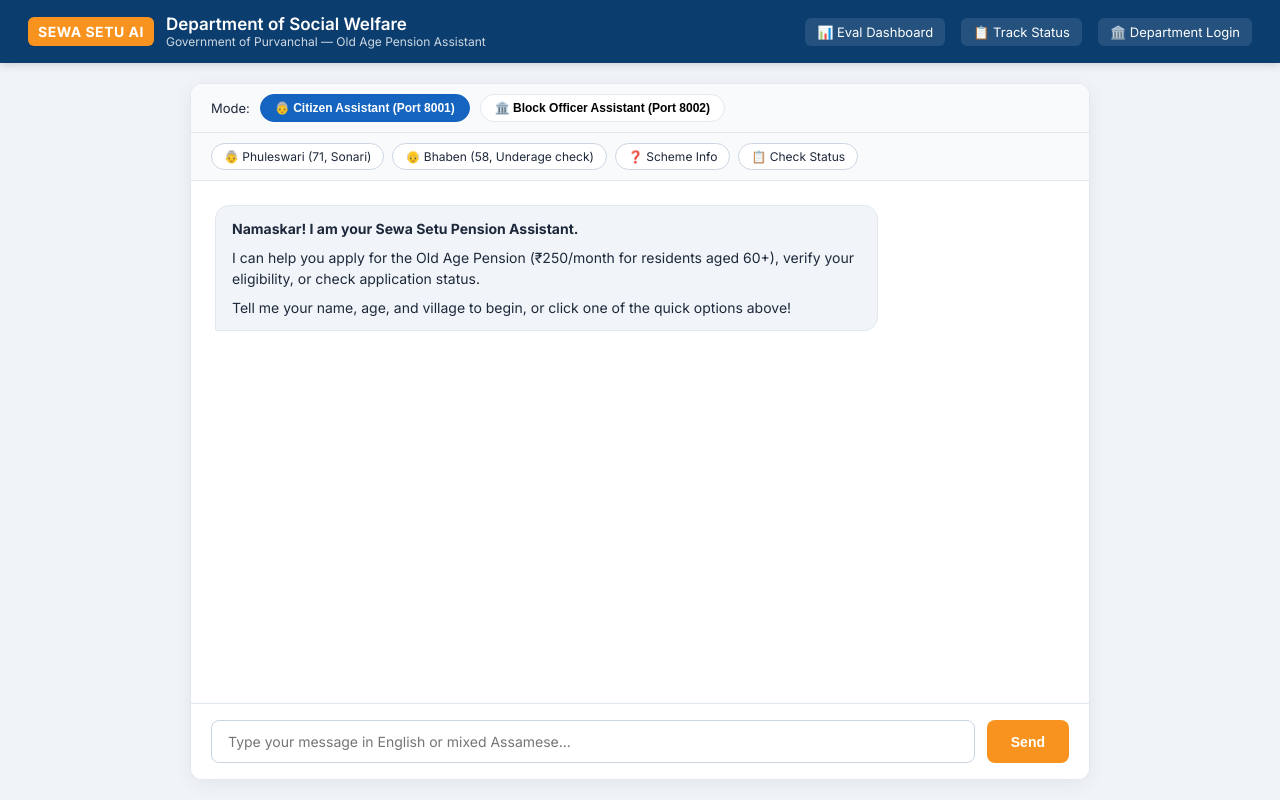
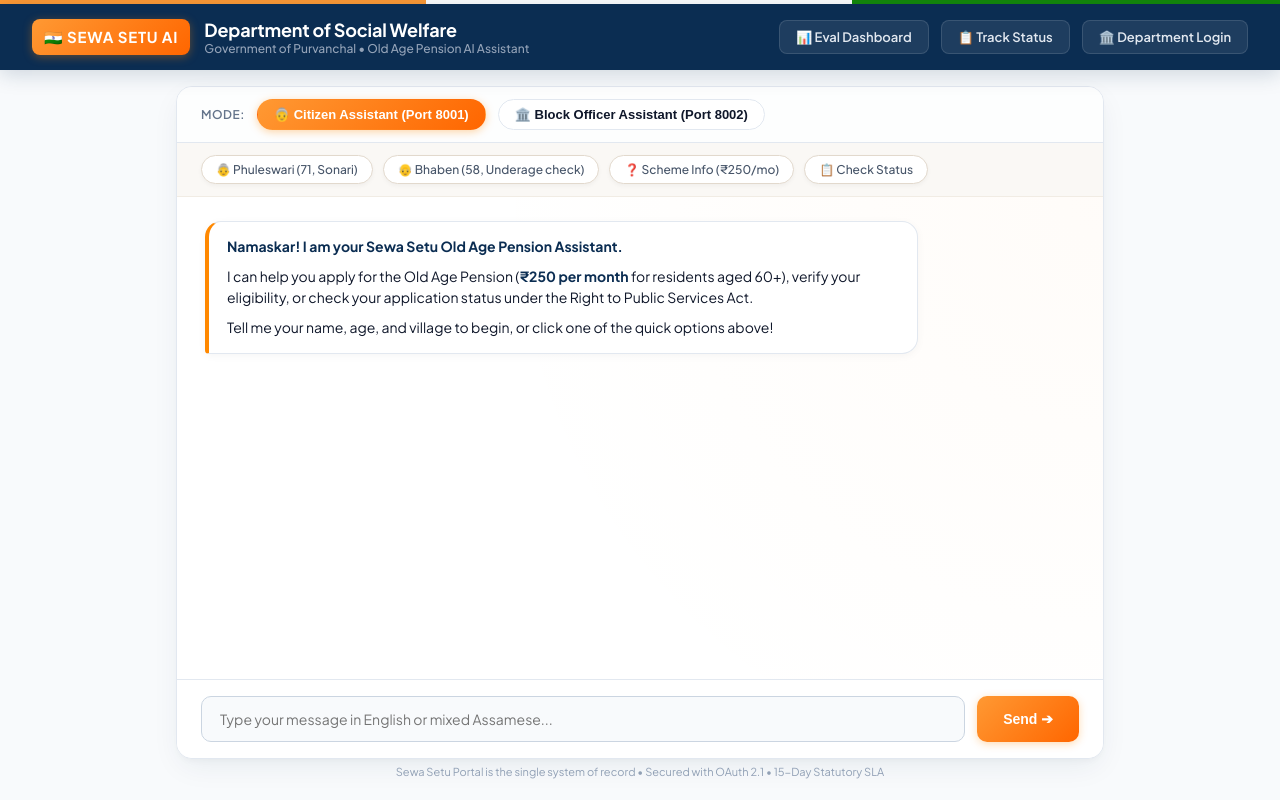
Before and after one commit to mayankrajput5455/Sewasetu, a Flask app: page /assistant in a window 1280 px wide. Run offline with Flask 2, Linux system fonts and the light colour scheme; some libraries are stand-ins or nearby versions.

Commit message:
style: Enhance UI across portal, assistant, and eval-dashboard with saffron palette and tricolor accents

```diff
--- a/app/templates/assistant.html
+++ b/app/templates/assistant.html
@@ -5,139 +5,202 @@
 <meta name="viewport" content="width=device-width, initial-scale=1">
 <title>Sewa Setu AI Assistant — Citizen & Officer</title>
 <link rel="preconnect" href="https://fonts.googleapis.com">
-<link href="https://fonts.googleapis.com/css2?family=Inter:wght@400;500;600;700&family=JetBrains+Mono:wght@400;500&display=swap" rel="stylesheet">
+<link href="https://fonts.googleapis.com/css2?family=Plus+Jakarta+Sans:wght@400;500;600;700&family=JetBrains+Mono:wght@400;500&display=swap" rel="stylesheet">
 <style>
   :root {
-    --primary: #0b3d6e;
-    --primary-light: #1565c0;
-    --accent: #f7931e;
-    --accent-hover: #e08215;
-    --bg-main: #f0f4f8;
+    --primary: #0b2d52;
+    --primary-light: #154c79;
+    --saffron: #ff8800;
+    --saffron-dark: #e65100;
+    --saffron-light: #fff3e0;
+    --saffron-gradient: linear-gradient(135deg, #ff9933 0%, #ff6600 100%);
+    --bg-main: #f8fafc;
     --chat-bg: #ffffff;
-    --user-bubble: #1565c0;
-    --assistant-bubble: #f1f5f9;
-    --text-dark: #1e293b;
+    --user-bubble: linear-gradient(135deg, #0b3d6e 0%, #1565c0 100%);
+    --assistant-bubble: #ffffff;
+    --text-dark: #0f172a;
     --text-muted: #64748b;
     --border: #e2e8f0;
+    --shadow-sm: 0 2px 4px rgba(0,0,0,0.04);
+    --shadow-md: 0 10px 30px -5px rgba(11, 45, 82, 0.08), 0 4px 6px -2px rgba(0,0,0,0.03);
   }
   * { box-sizing: border-box; margin: 0; padding: 0; }
   body {
-    font-family: 'Inter', system-ui, sans-serif;
+    font-family: 'Plus Jakarta Sans', system-ui, sans-serif;
     background: var(--bg-main);
     color: var(--text-dark);
     height: 100vh;
     display: flex;
     flex-direction: column;
+    overflow: hidden;
+  }
+  /* Top Indian National Saffron Ribbon */
+  .tricolor-ribbon {
+    height: 4px;
+    background: linear-gradient(90deg, #FF9933 0%, #FF9933 33.3%, #ffffff 33.3%, #ffffff 66.6%, #138808 66.6%, #138808 100%);
+    width: 100%;
   }
   header {
     background: var(--primary);
     color: white;
-    padding: 14px 28px;
+    padding: 14px 32px;
     display: flex;
     align-items: center;
     justify-content: space-between;
-    box-shadow: 0 2px 8px rgba(0,0,0,0.15);
+    box-shadow: 0 4px 20px rgba(11, 45, 82, 0.18);
+    position: relative;
+    z-index: 10;
   }
   .brand {
     display: flex;
     align-items: center;
-    gap: 12px;
+    gap: 14px;
   }
-  .brand-badge {
-    background: var(--accent);
+  .brand-logo-emblem {
+    background: var(--saffron-gradient);
     color: white;
-    font-weight: 700;
-    font-size: 14px;
-    padding: 6px 10px;
-    border-radius: 6px;
-    letter-spacing: 0.5px;
+    font-weight: 800;
+    font-size: 15px;
+    padding: 8px 12px;
+    border-radius: 8px;
+    letter-spacing: 0.8px;
+    box-shadow: 0 2px 10px rgba(255, 136, 0, 0.35);
+    display: flex;
+    align-items: center;
+    gap: 6px;
   }
-  .brand-text h1 { font-size: 17px; font-weight: 600; }
-  .brand-text p { font-size: 12px; opacity: 0.8; }
-  .nav-links { display: flex; gap: 16px; align-items: center; }
+  .brand-text h1 { font-size: 18px; font-weight: 700; letter-spacing: -0.2px; }
+  .brand-text p { font-size: 12px; color: #94a3b8; font-weight: 500; }
+  .nav-links { display: flex; gap: 12px; align-items: center; }
   .nav-links a {
-    color: white;
+    color: #e2e8f0;
     text-decoration: none;
     font-size: 13px;
-    padding: 6px 12px;
-    border-radius: 6px;
-    background: rgba(255,255,255,0.1);
-    transition: all 0.2s;
+    font-weight: 600;
+    padding: 8px 16px;
+    border-radius: 8px;
+    background: rgba(255,255,255,0.08);
+    border: 1px solid rgba(255,255,255,0.12);
+    transition: all 0.2s cubic-bezier(0.4, 0, 0.2, 1);
   }
-  .nav-links a:hover { background: rgba(255,255,255,0.25); }
+  .nav-links a:hover {
+    background: var(--saffron-gradient);
+    color: white;
+    border-color: transparent;
+    transform: translateY(-1px);
+    box-shadow: 0 4px 12px rgba(255, 136, 0, 0.3);
+  }
+  .chat-wrapper {
+    flex: 1;
+    max-width: 960px;
+    width: 100%;
+    margin: 16px auto;
+    padding: 0 16px;
+    display: flex;
+    flex-direction: column;
+    height: calc(100vh - 100px);
+  }
   .chat-container {
     flex: 1;
-    max-width: 900px;
-    width: 100%;
-    margin: 20px auto;
     background: var(--chat-bg);
-    border-radius: 12px;
-    box-shadow: 0 4px 20px rgba(0,0,0,0.06);
+    border-radius: 16px;
+    box-shadow: var(--shadow-md);
     display: flex;
     flex-direction: column;
     overflow: hidden;
     border: 1px solid var(--border);
+    position: relative;
   }
   .mode-switch {
-    background: #f8fafc;
+    background: #fdfefe;
     border-bottom: 1px solid var(--border);
-    padding: 10px 20px;
+    padding: 12px 24px;
     display: flex;
-    gap: 10px;
+    gap: 12px;
     align-items: center;
     font-size: 13px;
   }
+  .mode-label {
+    font-weight: 600;
+    color: var(--text-muted);
+    font-size: 12px;
+    text-transform: uppercase;
+    letter-spacing: 0.5px;
+  }
   .mode-btn {
-    padding: 6px 14px;
-    border-radius: 20px;
+    padding: 7px 16px;
+    border-radius: 30px;
     border: 1px solid var(--border);
     background: white;
-    font-size: 12px;
+    font-size: 13px;
     font-weight: 600;
     cursor: pointer;
-    transition: all 0.2s;
+    color: var(--text-dark);
+    transition: all 0.2s cubic-bezier(0.4, 0, 0.2, 1);
+    display: flex;
+    align-items: center;
+    gap: 6px;
+  }
+  .mode-btn:hover {
+    border-color: var(--saffron);
+    color: var(--saffron-dark);
   }
   .mode-btn.active {
-    background: var(--primary-light);
+    background: var(--saffron-gradient);
     color: white;
-    border-color: var(--primary-light);
+    border-color: transparent;
+    box-shadow: 0 2px 8px rgba(255, 136, 0, 0.35);
   }
   .quick-chips {
-    padding: 10px 20px;
-    background: #f8fafc;
-    border-bottom: 1px solid var(--border);
+    padding: 12px 24px;
+    background: #faf8f5;
+    border-bottom: 1px solid #f1ece4;
     display: flex;
-    gap: 8px;
+    gap: 10px;
     overflow-x: auto;
     white-space: nowrap;
+    scrollbar-width: thin;
   }
   .chip {
-    padding: 5px 12px;
+    padding: 6px 14px;
     background: white;
-    border: 1px solid #cbd5e1;
-    border-radius: 16px;
+    border: 1px solid #e2d9cd;
+    border-radius: 20px;
     font-size: 12px;
-    color: var(--text-dark);
+    font-weight: 500;
+    color: #475569;
     cursor: pointer;
-    transition: all 0.15s;
+    transition: all 0.2s;
+    display: flex;
+    align-items: center;
+    gap: 6px;
+    box-shadow: var(--shadow-sm);
   }
   .chip:hover {
-    border-color: var(--accent);
-    color: var(--accent);
+    border-color: var(--saffron);
+    color: var(--saffron-dark);
+    background: var(--saffron-light);
     transform: translateY(-1px);
+    box-shadow: 0 3px 8px rgba(255, 136, 0, 0.15);
   }
   .messages-area {
     flex: 1;
-    padding: 24px;
+    padding: 24px 28px;
     overflow-y: auto;
     display: flex;
     flex-direction: column;
-    gap: 16px;
+    gap: 20px;
+    background: radial-gradient(circle at top right, rgba(255, 153, 51, 0.03) 0%, transparent 60%);
   }
   .message {
     display: flex;
     flex-direction: column;
-    max-width: 78%;
+    max-width: 82%;
+    animation: fadeIn 0.25s ease-out;
+  }
+  @keyframes fadeIn {
+    from { opacity: 0; transform: translateY(6px); }
+    to { opacity: 1; transform: translateY(0); }
   }
   .message.user {
     align-self: flex-end;
@@ -145,7 +208,8 @@
   .message.user .bubble {
     background: var(--user-bubble);
     color: white;
-    border-radius: 14px 14px 2px 14px;
+    border-radius: 16px 16px 4px 16px;
+    box-shadow: 0 3px 10px rgba(11, 61, 110, 0.15);
   }
   .message.assistant {
     align-self: flex-start;
@@ -153,71 +217,105 @@
   .message.assistant .bubble {
     background: var(--assistant-bubble);
     color: var(--text-dark);
-    border-radius: 14px 14px 14px 2px;
+    border-radius: 16px 16px 16px 4px;
     border: 1px solid #e2e8f0;
+    border-left: 4px solid var(--saffron);
+    box-shadow: 0 2px 8px rgba(0,0,0,0.04);
   }
   .bubble {
-    padding: 12px 16px;
+    padding: 14px 18px;
     font-size: 14px;
-    line-height: 1.5;
+    line-height: 1.55;
     word-break: break-word;
   }
   .bubble p { margin-bottom: 8px; }
   .bubble p:last-child { margin-bottom: 0; }
   .bubble ul { margin-left: 20px; margin-bottom: 8px; }
+  .bubble strong { color: #0b2d52; }
+  .message.user .bubble strong { color: #ffffff; }
   .tool-badge {
     display: inline-flex;
     align-items: center;
     gap: 6px;
     font-size: 11px;
     font-family: 'JetBrains Mono', monospace;
-    background: #fef3c7;
-    color: #92400e;
+    background: #fff8eb;
+    color: #b45309;
     border: 1px solid #fde68a;
-    padding: 3px 8px;
-    border-radius: 4px;
-    margin-top: 6px;
+    padding: 4px 10px;
+    border-radius: 6px;
+    margin-top: 8px;
+    box-shadow: 0 1px 3px rgba(180, 83, 9, 0.08);
+  }
+  .tool-badge::before {
+    content: "⚡";
+    color: var(--saffron);
   }
   .input-bar {
-    padding: 16px 20px;
+    padding: 16px 24px;
     border-top: 1px solid var(--border);
     display: flex;
     gap: 12px;
     background: white;
+    align-items: center;
   }
   .input-bar input {
     flex: 1;
-    padding: 12px 16px;
-    border: 1px solid #cbd5e1;
-    border-radius: 8px;
+    padding: 13px 18px;
+    border: 1.5px solid #cbd5e1;
+    border-radius: 10px;
     font-size: 14px;
     font-family: inherit;
     outline: none;
-    transition: border 0.2s;
+    transition: all 0.2s ease;
+    background: #f8fafc;
   }
-  .input-bar input:focus { border-color: var(--primary-light); box-shadow: 0 0 0 3px rgba(21,101,192,0.1); }
+  .input-bar input:focus {
+    border-color: var(--saffron);
+    background: white;
+    box-shadow: 0 0 0 3px rgba(255, 136, 0, 0.15);
+  }
   .send-btn {
-    background: var(--accent);
+    background: var(--saffron-gradient);
     color: white;
     border: none;
-    padding: 0 24px;
-    border-radius: 8px;
-    font-weight: 600;
+    padding: 0 26px;
+    height: 46px;
+    border-radius: 10px;
+    font-weight: 700;
     font-size: 14px;
     cursor: pointer;
-    transition: background 0.2s;
+    transition: all 0.2s cubic-bezier(0.4, 0, 0.2, 1);
+    box-shadow: 0 2px 8px rgba(255, 136, 0, 0.3);
+    display: flex;
+    align-items: center;
+    gap: 6px;
   }
-  .send-btn:hover { background: var(--accent-hover); }
+  .send-btn:hover {
+    transform: translateY(-1px);
+    box-shadow: 0 4px 14px rgba(255, 136, 0, 0.45);
+  }
+  .send-btn:active {
+    transform: translateY(1px);
+  }
+  .status-footer-note {
+    text-align: center;
+    font-size: 11px;
+    color: #94a3b8;
+    padding: 6px 0;
+  }
 </style>
 </head>
 <body>
 
+<div class="tricolor-ribbon"></div>
+
 <header>
   <div class="brand">
-    <div class="brand-badge">SEWA SETU AI</div>
+    <div class="brand-logo-emblem">🇮🇳 SEWA SETU AI</div>
     <div class="brand-text">
       <h1>Department of Social Welfare</h1>
-      <p>Government of Purvanchal — Old Age Pension Assistant</p>
+      <p>Government of Purvanchal &bull; Old Age Pension AI Assistant</p>
     </div>
   </div>
   <div class="nav-links">
@@ -227,9 +325,10 @@
   </div>
 </header>
 
+<div class="chat-wrapper">
   <div class="chat-container">
     <div class="mode-switch">
-    <span>Mode:</span>
+      <span class="mode-label">Mode:</span>
       <button class="mode-btn active" id="btn-citizen" onclick="setMode('citizen')">👵 Citizen Assistant (Port 8001)</button>
       <button class="mode-btn" id="btn-officer" onclick="setMode('officer')">🏛️ Block Officer Assistant (Port 8002)</button>
     </div>
@@ -237,15 +336,15 @@
     <div class="quick-chips" id="quick-chips">
       <div class="chip" onclick="sendPreset('Hello, I am Phuleswari Baruah, age 71 from Sonari. Can I apply for the pension?')">👵 Phuleswari (71, Sonari)</div>
       <div class="chip" onclick="sendPreset('My name is Bhaben Gogoi from Borgaon, I am 58 years old.')">👴 Bhaben (58, Underage check)</div>
-    <div class="chip" onclick="sendPreset('What are the rules and benefits for Sewa Setu pension?')">❓ Scheme Info</div>
+      <div class="chip" onclick="sendPreset('What are the rules and benefits for Sewa Setu pension?')">❓ Scheme Info (₹250/mo)</div>
       <div class="chip" onclick="sendPreset('Check application status for mobile 9876543201')">📋 Check Status</div>
     </div>
 
     <div class="messages-area" id="messages">
       <div class="message assistant">
         <div class="bubble">
-        <p><strong>Namaskar! I am your Sewa Setu Pension Assistant.</strong></p>
-        <p>I can help you apply for the Old Age Pension (₹250/month for residents aged 60+), verify your eligibility, or check application status.</p>
+          <p><strong>Namaskar! I am your Sewa Setu Old Age Pension Assistant.</strong></p>
+          <p>I can help you apply for the Old Age Pension (<strong>₹250 per month</strong> for residents aged 60+), verify your eligibility, or check your application status under the Right to Public Services Act.</p>
           <p>Tell me your name, age, and village to begin, or click one of the quick options above!</p>
         </div>
       </div>
@@ -253,8 +352,10 @@
 
     <form class="input-bar" id="chat-form" onsubmit="handleSend(event)">
       <input type="text" id="user-input" placeholder="Type your message in English or mixed Assamese..." autocomplete="off">
-    <button type="submit" class="send-btn">Send</button>
+      <button type="submit" class="send-btn">Send ➔</button>
     </form>
+  </div>
+  <div class="status-footer-note">Sewa Setu Portal is the single system of record &bull; Secured with OAuth 2.1 &bull; 15-Day Statutory SLA</div>
 </div>
 
 <script>
@@ -279,7 +380,7 @@ function setMode(mode) {
     chips.innerHTML = `
       <div class="chip" onclick="sendPreset('Hello, I am Phuleswari Baruah, age 71 from Sonari. Can I apply for the pension?')">👵 Phuleswari (71, Sonari)</div>
       <div class="chip" onclick="sendPreset('My name is Bhaben Gogoi from Borgaon, I am 58 years old.')">👴 Bhaben (58, Underage check)</div>
-      <div class="chip" onclick="sendPreset('What are the rules and benefits for Sewa Setu pension?')">❓ Scheme Info</div>
+      <div class="chip" onclick="sendPreset('What are the rules and benefits for Sewa Setu pension?')">❓ Scheme Info (₹250/mo)</div>
       <div class="chip" onclick="sendPreset('Check application status for mobile 9876543201')">📋 Check Status</div>
     `;
     addMessage("assistant", "👵 <strong>Citizen Assistant active.</strong><br>How can I help you with your pension application today?");
@@ -298,7 +399,7 @@ function addMessage(role, htmlContent, tools) {
 
   let toolHtml = "";
   if (tools && tools.length > 0) {
-    toolHtml = tools.map(t => `<div class="tool-badge">⚡ Tool: ${t.tool}</div>`).join("");
+    toolHtml = tools.map(t => `<div class="tool-badge">Tool: ${t.tool}</div>`).join("");
   }
 
   msgDiv.innerHTML = `<div class="bubble">${htmlContent}${toolHtml}</div>`;
```
Also changed, not shown: app/templates/base.html (+13 -11 lines), app/templates/eval_dashboard.html (+20 -10 lines). Lines whose indentation alone changed are shown as unchanged.
